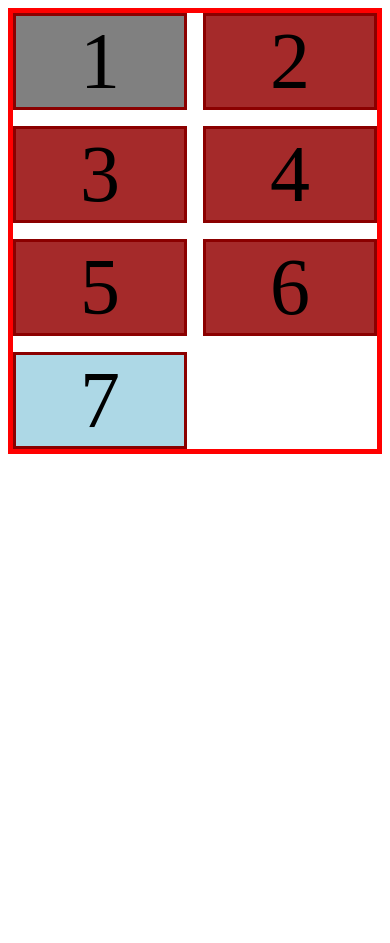
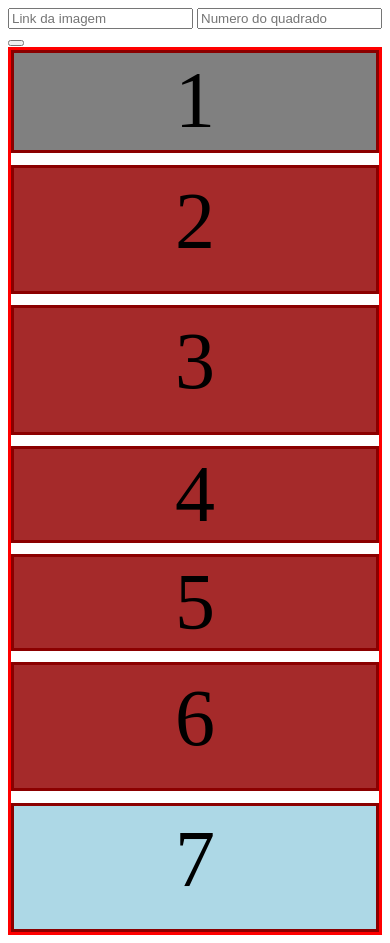
Before and after one commit to Java4lifer/ia21-galery, a plain HTML site: page index.html in a window 390 px wide. Before the commit the page ends 844 px from the top, so only its background shows below. Drawn offline with Linux system fonts and the light colour scheme.

Commit message:
responsitivity done, need better css and adding js

```diff
--- a/index.html
+++ b/index.html
@@ -4,16 +4,22 @@
     <meta charset='utf-8'>
     <title>Responsive Galery</title>
     <link rel='stylesheet' type='text/css' media='screen' href='main.css'>
+    <script src='main.js'></script>
 </head>
     <body>
+        <form>
+            <input type="text" placeholder="Link da imagem" class="vem">
+            <input type="number" placeholder="Numero do quadrado" class="vem2">
+            <button class="vai"></button>
+        </form>
         <div class="galery">
-            <div>1</div>
-            <div>2</div>
-            <div>3</div>
-            <div>4</div>
-            <div>5</div>
-            <div>6</div>
-            <div>7</div>
+            <div>1<img></div>
+            <div>2<img></div>
+            <div>3<img></div>
+            <div>4<img></div>
+            <div>5<img></div>
+            <div>6<img></div>
+            <div>7<img></div>
         </div>
     </body>
 </html>
--- a/main.css
+++ b/main.css
@@ -1,7 +1,7 @@
 div.galery {
-    border: 5px solid red;
-    min-height: 90vmin;
-    min-width: 90vmin;
+    border: 3px solid red;
+    min-height: 85vmin;
+    min-width: 10vmin;
     display: grid;
     gap: 1rem;
     grid-template-columns: 1fr 1fr 1fr;
@@ -20,7 +20,9 @@ div.galery>div{
 
 div.galery> :nth-child(1){
     background-color: grey;
-    grid-row: 2span;
+    grid-row-start: 1;
+    grid-row-end: 3;
+    grid-column-start: 1;
 }
 
 div.galery> :nth-child(7) {
@@ -33,11 +35,103 @@ div.galery> :nth-child(7) {
 @media (max-width: 790px) {
     div.galery {
         grid-template-columns: 1fr 1fr;
+        grid-template-rows: 2fr 1.5fr 2fr 2fr 2fr;
+        gap: .7em;
+    }
+
+    div.galery> :nth-child(4) {
+        grid-column-start: 1;
+        grid-row-start: 1;
+        grid-row-end: 3;
+    }
+
+    div.galery> :nth-child(1) {
+        grid-column-start: 2;
+        grid-row-start: 1;
+        grid-row-end: 1;
+    }
+
+    div.galery> :nth-child(3) {
+        grid-column-start: 1;
+        grid-row-start: 3;
+        grid-row-end: 3;
+    }
+
+    div.galery> :nth-child(2) {
+        grid-column-start: 2;
+        grid-row-start: 2;
+        grid-row-end: 2;
+    }
+
+    div.galery> :nth-child(6) {
+        grid-row-start: 4;
+        grid-row-end: 4;
+        grid-column-start: 1;
+        grid-column-end: 1;
+    }
+
+    div.galery> :nth-child(5) {
+        grid-column-start: 2;
+        grid-row-start: 3;
+        grid-row-end: 5;
     }
 
     div.galery> :nth-child(7) {
-        grid-row-start: auto;
-        grid-column-start: auto;
-        grid-column-end: auto;
+        grid-row-start: 5;
+        grid-row-end: 5;
+        grid-column-start: 1;
+        grid-column-end: 3;
     }
 }
+
+@media (max-width: 460px) {
+    div.galery {
+        grid-template-columns: 1fr;
+        grid-template-rows: 1.6fr 2fr 2fr 1.5fr 1.5fr 2fr 2fr;
+        gap: 0.5;
+    }
+
+    div.galery> :nth-child(4) {
+        grid-column-start: 1;
+        grid-row-start: 4;
+        grid-row-end: 4;
+    }
+
+    div.galery> :nth-child(1) {
+        grid-column-start: 1;
+        grid-row-start: 1;
+        grid-row-end: 1;
+    }
+
+    div.galery> :nth-child(3) {
+        grid-column-start: 1;
+        grid-row-start: 3;
+        grid-row-end: 3;
+    }
+
+    div.galery> :nth-child(2) {
+        grid-column-start: 1;
+        grid-row-start: 2;
+        grid-row-end: 2;
+    }
+
+    div.galery> :nth-child(6) {
+        grid-row-start: 6;
+        grid-row-end: 6;
+        grid-column-start: 1;
+        grid-column-end: 1;
+    }
+
+    div.galery> :nth-child(5) {
+        grid-column-start: 1;
+        grid-row-start: 5;
+        grid-row-end: 5;
+    }
+
+    div.galery> :nth-child(7) {
+        grid-row-start: 7;
+        grid-row-end: 7;
+        grid-column-start: 1;
+        grid-column-end: 1;
+    }
+}
--- /dev/null
+++ b/main.js
@@ -0,0 +1,2 @@
+//if number == 0 || number > 7 {A, vai te caga}
+//div = document.queryselector(".div.galery> :nth-child(number)")
```
